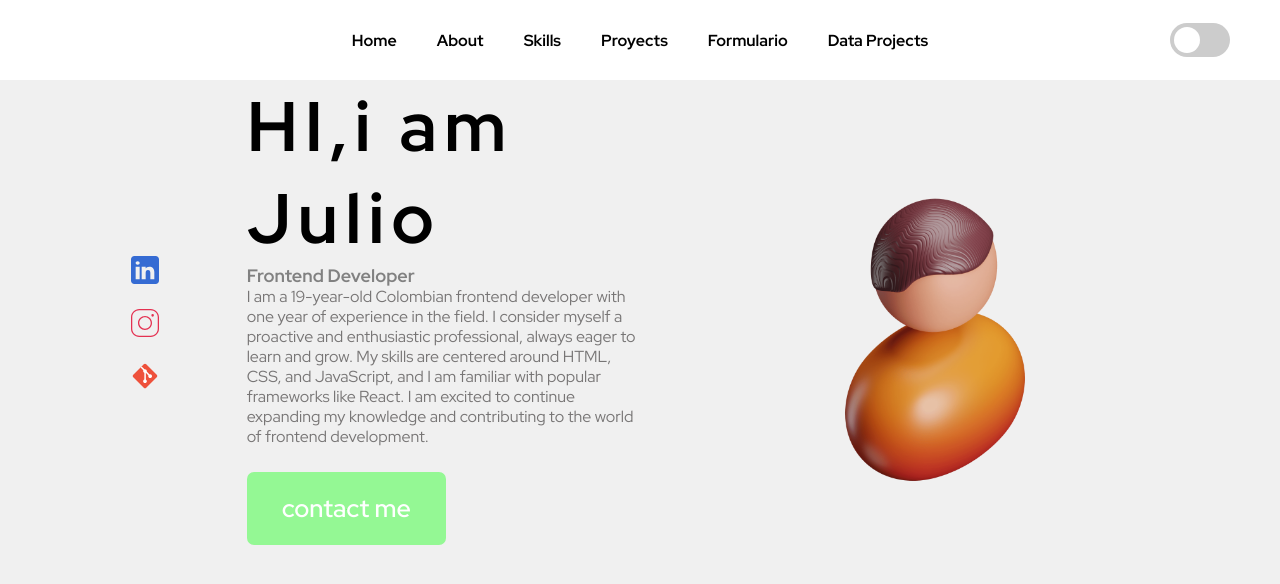
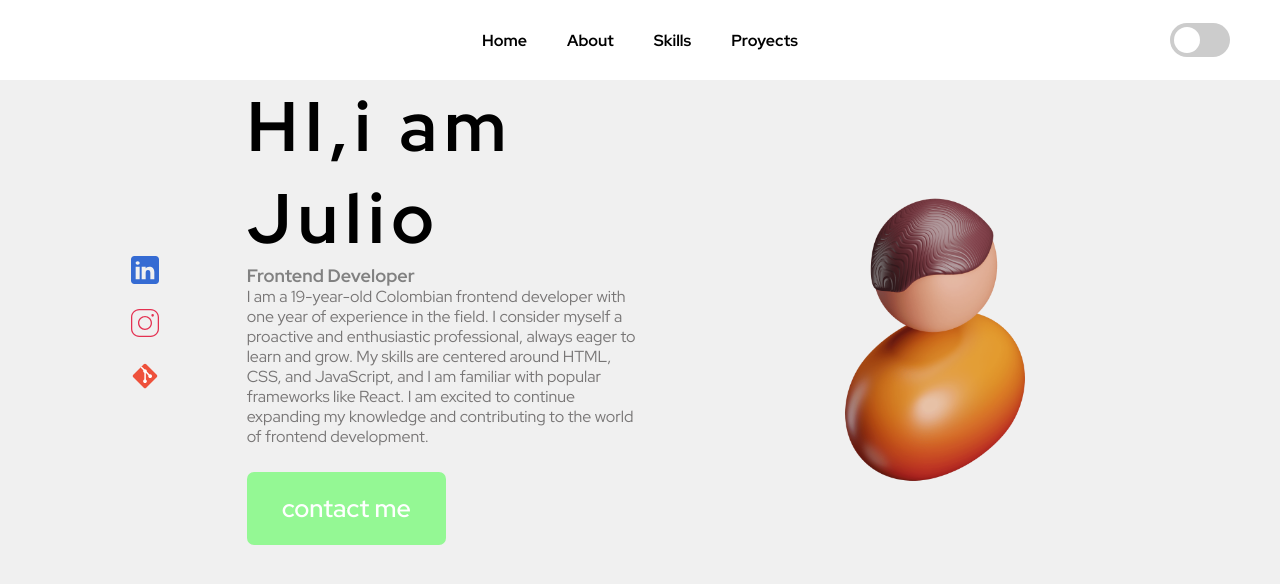
Before and after one commit to conradojuliosisnero/Porfolio, a React (Vite) app: page / in a window 1280 px wide. Shown: the top 584 px of the page. Built offline with nearby package versions, Linux system fonts and the light colour scheme.

Commit message:
ocultando las rutas que no se necesitan por ahora

```diff
--- a/src/components/Nav/Nav.jsx
+++ b/src/components/Nav/Nav.jsx
@@ -12,8 +12,8 @@ function Nav() {
     { id: 2, name: "About", link: "/Aboutme" },
     { id: 3, name: "Skills", link: "/Skills" },
     { id: 4, name: "Proyects", link: "/Projects" },
-    { id: 5, name: "Formulario", link: "/Form" },
-    { id: 6, name: "Data Projects", link: "/projectdatabase" },
+    // { id: 5, name: "Formulario", link: "/Form" },
+    // { id: 6, name: "Data Projects", link: "/projectdatabase" },
     // { id: 5, name: "Contact", link: "/Contact" }
   ];
 
```
